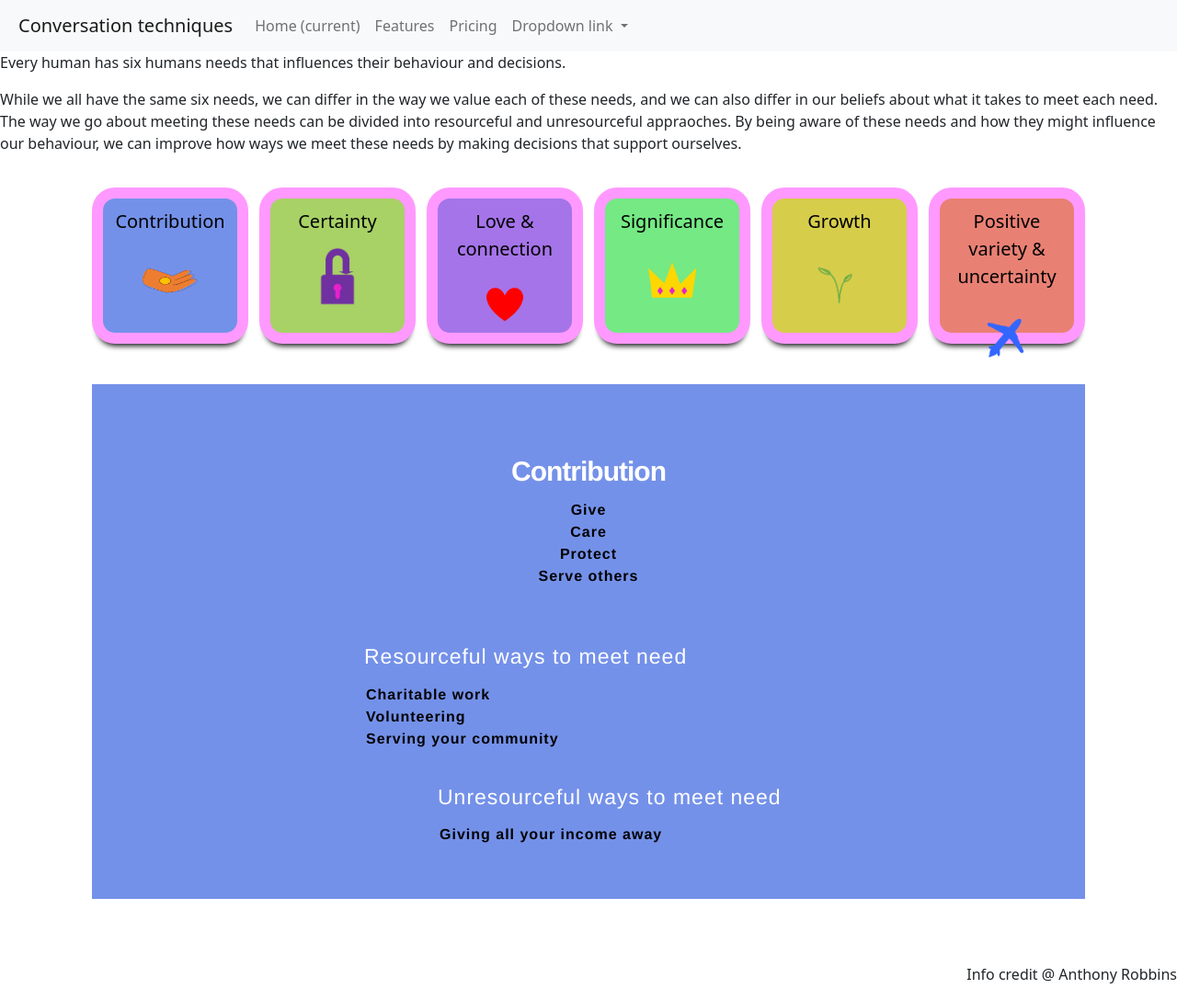
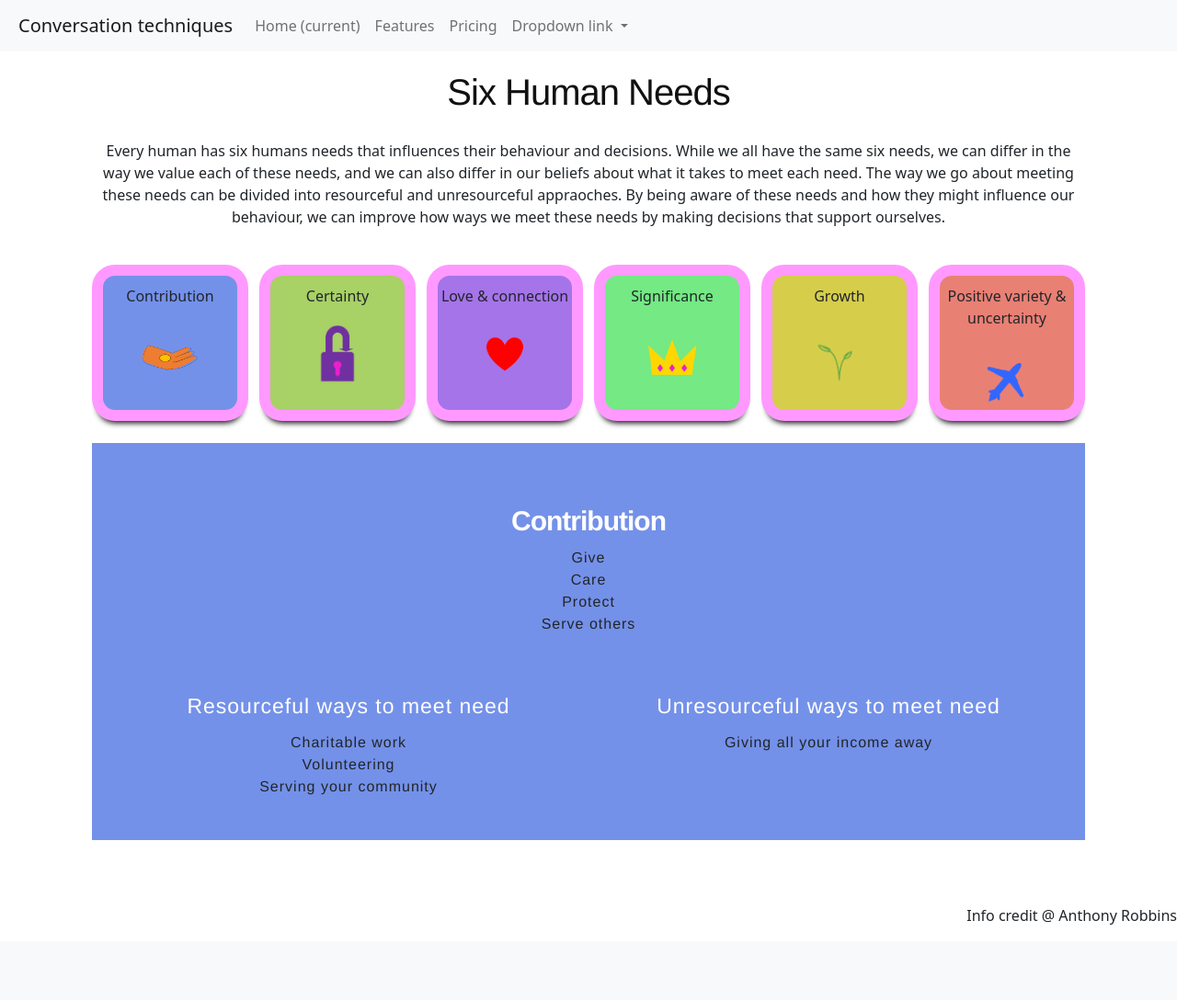
Before and after one commit to sjharw/Conversation-Tools-Website, a Flask app: page /shn in a window 1280 px wide. Shown: the whole page at 92% size. After the commit the page ends 1006 px from the top, so only its background shows below. Run offline with Flask 2, Linux system fonts and the light colour scheme; some libraries are stand-ins or nearby versions.

Commit message:
consitent styling

```diff
--- a/static/base.css
+++ b/static/base.css
@@ -5,9 +5,9 @@
 }
 
 /* --- HEADER --- */
-header{
+header {
     height:200px; /* space for header at top of page */
-   }
+}
 
 /* - Title - */
 h1 {
--- a/static/shn.css
+++ b/static/shn.css
@@ -31,29 +31,7 @@ h2 {
  padding-top: 40px;
 }
 
-
-/* --- IMAGE --- */
-/* Save image with a invisible square shape behind so image is 1 x 1 not 1 x 2 or 2 x 1 etc */
-
-#imagecontainer{
-  padding: 3px;
-  width: 70px;
-  height: 70px;
-  top: 0;
-  margin: 0 auto; /* align horizontally middle */
-}
-
- .img {
-  height: 100%;
-  background-position: center;
-  background-size: cover; /* Resize the background image to cover the entire container */
-  background-repeat: no-repeat;
-}
-
-
-
-/* --- BOXES --- */
-
+/* --- NEED BOXES --- */
 
 /* To evenly distribute boxes horizontally across page */
 .stretch {
@@ -63,7 +41,8 @@ h2 {
     line-height: 0;
 }
 
-.box{
+.need-box {
+  text-align: center;
   border: 12px solid #ff99ff;
   border-radius: 25px;
   -webkit-box-shadow: 0 8px 6px -6px black;
@@ -84,13 +63,64 @@ h2 {
   transition: top ease 0.5s;
 }
 
-
-/* Box moves downwards on hover */
-.box:hover {
+/* Need box moves downwards on hover */
+.need-box:hover {
   top: -10px;
 }
 
+/*Need box text */
+.need-box p {
+  margin-top: 10px;
+}
 
+/* Need box colours */
+#VaContent{
+  background-color: #e98074;
+}
+
+#CoContent {
+  background-color: #7491e9;
+}
+
+#CeContent {
+  background-color: #a8d166;
+}
+
+#LoContent {
+  background-color: #a574e9;
+}
+
+#SiContent {
+  background-color: #74e984;
+}
+
+#GoContent{
+  background-color: #d6cd4b;
+}
+
+#VaContent{
+  background-color: #e98074;
+}
+
+
+
+/* --- IMAGE --- */
+.imagecontainer{
+  padding: 3px;
+  width: 70px;
+  height: 70px;
+  top: 0;
+  margin: 0 auto; /* align horizontally middle */
+}
+
+ .img {
+  height: 100%;
+  background-position: center;
+  background-size: cover; /* Resize the background image to cover the entire container */
+  background-repeat: no-repeat;
+}
+
+/* Image colours */
 #love{
   background-color: #a574e9;
 }
@@ -178,94 +208,22 @@ h2 {
   transition: background-image 0.2s ease-in-out;
 }
 
-
-.box p {
-  text-align: center;
-  color: black;
-  font-size: 20px;
-  margin: 10px;
-  padding: 0px;
+.tabcontent {
+  text-align:center;
+  padding: 30px;
+  font-family: 'Helvetica Neue', sans-serif;
+  letter-spacing: 1px;
 }
 
-/* --- Content under boxes --- */
-
-/* http://jsfiddle.net/bvgn46hu/1 */
-
-#content{
-  padding: 0px;
-  margin-top: 20px;
-}
-
-.tabcontent {
-    text-align:center;
-    padding: 30px;
-    font-family: 'Helvetica Neue', sans-serif;
-    letter-spacing: 1px;
-}
-
-.tabcontent > div {
-    width: 40%;
-    display: inline-block;
-    vertical-align: top;
-    text-align:center;
-    margin: 10px;
-    padding: 0px;
-}
-
-#left {
-  margin-right: 90px;
-}
-
-#right{
-  margin-left: 90px;
-}
-
-
-.tabcontent > div > h2 {
+.tabcontent > h2 {
   font-size: 30px;
   text-align: center;
   color: white;
   padding-bottom: 5px;
 }
 
-.tabcontent > div > h3 {
+.tabcontent > div > div > h3 {
   font-size: 23px;
   color: white;
-  text-align:left;
   padding-bottom: 5px;
 }
-
-.tabcontent > div > p {
-    text-align:left;
-    padding: 2px;
-    font-weight: bold;
-    color: black;
-}
-
-#VaContent{
-  background-color: #e98074;
-}
-
-#CoContent {
-  background-color: #7491e9;
-}
-
-#CeContent {
-  background-color: #a8d166;
-}
-
-#LoContent {
-  background-color: #a574e9;
-}
-
-#SiContent {
-  background-color: #74e984;
-}
-
-#GoContent{
-  background-color: #d6cd4b;
-}
-
-#VaContent{
-  background-color: #e98074;
-}
--- a/templates/sixhumanneeds.html
+++ b/templates/sixhumanneeds.html
@@ -1,61 +1,61 @@
-{% extends 'base.html' %}
-
-{% block header %}
+{% extends 'base.html' %} {% block header %}
 <link rel="stylesheet" type="text/css" href="{{url_for('static', filename='shn.css')}}" />
-{% endblock header %}
-
-{% block content %}
-<!-- INTRO -->
-<p id="undertitle">
-    Every human has six humans needs that influences their behaviour and decisions.
-</p>
-<p id="undertitledescription">
-    While we all have the same six needs, we can differ in the way we value each of these needs, and we can also differ in our beliefs about what it takes to meet each need. The way we go about meeting these needs can be divided into
-    resourceful and unresourceful appraoches. By being aware of these needs and how they might influence our behaviour, we can improve how ways we meet these needs by making decisions that support ourselves.
-</p>
+{% endblock header %} {% block content %}
+<!-- Page title -->
+<div class="header">
+    <h1>Six Human Needs</h1>
+</div>
 
 <!--- MAIN CONTENT -->
 <div id="maincontainer">
+    <!-- Intro -->
+    <p style="text-align: center;">
+        Every human has six humans needs that influences their behaviour and decisions. While we all have the same six needs, we can differ in the way we value each of these needs, and we can also differ in our beliefs about what it takes
+        to meet each need. The way we go about meeting these needs can be divided into resourceful and unresourceful appraoches. By being aware of these needs and how they might influence our behaviour, we can improve how ways we meet these
+        needs by making decisions that support ourselves.
+    </p>
+    <br />
+
     <!--- HUMAN NEED ICONS -->
     <div class="container">
-        <div class="box" id="contribution" onclick="openNeed('CoContent')">
+        <div class="need-box" id="contribution" onclick="openNeed('CoContent')">
             <p>Contribution</p>
-            <div id="imagecontainer">
+            <div class="imagecontainer">
                 <div class="img" id="contribution2"></div>
             </div>
         </div>
 
-        <div class="box" id="certain" onclick="openNeed('CeContent')">
+        <div class="need-box" id="certain" onclick="openNeed('CeContent')">
             <p>Certainty</p>
-            <div id="imagecontainer">
+            <div class="imagecontainer">
                 <div class="img" id="certain2"></div>
             </div>
         </div>
 
-        <div class="box" id="love" onclick="openNeed('LoContent')">
+        <div class="need-box" id="love" onclick="openNeed('LoContent')">
             <p>Love & connection</p>
-            <div id="imagecontainer">
+            <div class="imagecontainer">
                 <div class="img" id="love2"></div>
             </div>
         </div>
 
-        <div class="box" id="significance" onclick="openNeed('SiContent')">
+        <div class="need-box" id="significance" onclick="openNeed('SiContent')">
             <p>Significance</p>
-            <div id="imagecontainer">
+            <div class="imagecontainer">
                 <div class="img" id="significance2"></div>
             </div>
         </div>
 
-        <div class="box" id="growth" onclick="openNeed('GoContent')">
+        <div class="need-box" id="growth" onclick="openNeed('GoContent')">
             <p>Growth</p>
-            <div id="imagecontainer">
+            <div class="imagecontainer">
                 <div class="img" id="growth2"></div>
             </div>
         </div>
 
-        <div class="box" id="variety" onclick="openNeed('VaContent')">
+        <div class="need-box" id="variety" onclick="openNeed('VaContent')">
             <p>Positive variety & uncertainty</p>
-            <div id="imagecontainer">
+            <div class="imagecontainer">
                 <div class="img" id="variety2"></div>
             </div>
         </div>
@@ -69,19 +69,18 @@
         <!-- start of content that comes under boxes-->
 
         <div class="tabcontent" id="CoContent">
-            <div>
             <h2>Contribution</h2>
-                <p style="text-align: center;">
+            <p>
                 Give
                 <br />
                 Care <br />
                 Protect <br />
                 Serve others
             </p>
-            </div>
             <br />
             <br />
-            <div id="left">
+            <div class="row">
+                <div class="col">
                     <h3>Resourceful ways to meet need</h3>
                     <p>
                         Charitable work <br />
@@ -89,18 +88,18 @@
                         Serving your community
                     </p>
                 </div>
-            <div id="right">
+                <div class="col">
                     <h3>Unresourceful ways to meet need</h3>
                     <p>
                         Giving all your income away
                     </p>
                 </div>
             </div>
+        </div>
 
         <div class="tabcontent" id="CeContent">
-            <div>
             <h2>Certainty</h2>
-                <p style="text-align: center;">
+            <p>
                 Order <br />
                 Safety <br />
                 Control <br />
@@ -111,10 +110,10 @@
                 Consistency <br />
                 Predictability
             </p>
-            </div>
             <br />
             <br />
-            <div id="left">
+            <div class="row">
+                <div class="col">
                     <h3>Resourceful ways to meet need</h3>
                     <p>
                         Exercising <br />
@@ -122,7 +121,7 @@
                         Self-certainty- trusting yourself means you require less certainty from your environment (i.e. approval from friends), and you build confidence and self-worth in the process
                     </p>
                 </div>
-            <div id="right">
+                <div class="col">
                     <h3>Unresourceful ways to meet need</h3>
                     <p>
                         Getting angry <br />
@@ -134,11 +133,11 @@
                     </p>
                 </div>
             </div>
+        </div>
 
         <div class="tabcontent" id="LoContent">
-            <div>
             <h2>Love & connection</h2>
-                <p style="text-align: center;">
+            <p>
                 Change <br />
                 Loved <br />
                 Unified <br />
@@ -146,10 +145,10 @@
                 Family and friends <br />
                 Approval and attachment
             </p>
-            </div>
             <br />
             <br />
-            <div id="left">
+            <div class="row">
+                <div class="col">
                     <h3>Resourceful ways to meet need</h3>
                     <p>
                         Buying a dog <br />
@@ -159,7 +158,7 @@
                         Surrounding yourself with loving healthy relationships
                     </p>
                 </div>
-            <div id="right">
+                <div class="col">
                     <h3>Unresourceful ways to meet need</h3>
                     <p>
                         Pleasing everyone <br />
@@ -169,11 +168,11 @@
                     </p>
                 </div>
             </div>
+        </div>
 
         <div class="tabcontent" id="SiContent">
-            <div>
             <h2>Significance</h2>
-                <p style="text-align: center;">
+            <p>
                 Pride <br />
                 Special <br />
                 Needed <br />
@@ -184,10 +183,10 @@
                 Worthy of love <br />
                 Sense of importance
             </p>
-            </div>
             <br />
             <br />
-            <div id="left">
+            <div class="row">
+                <div class="col">
                     <h3>Resourceful ways to meet need</h3>
                     <p>
                         Self-leadership <br />
@@ -196,7 +195,7 @@
                         Speaking up
                     </p>
                 </div>
-            <div id="right">
+                <div class="col">
                     <h3>Unresourceful ways to meet need</h3>
                     <p>
                         Putting other people down <br />
@@ -208,20 +207,20 @@
                     </p>
                 </div>
             </div>
+        </div>
 
         <div class="tabcontent" id="GoContent">
-            <div>
             <h2>Growth</h2>
-                <p style="text-align: center;">
+            <p>
                 Learn <br />
                 Change <br />
                 Improve <br />
                 Development
             </p>
-            </div>
             <br />
             <br />
-            <div id="left">
+            <div class="row">
+                <div class="col">
                     <h3>Resourceful ways to meet need</h3>
                     <p>
                         Personal development <br />
@@ -229,14 +228,14 @@
                         Contributing to self and others
                     </p>
                 </div>
-            <div id="right">
+                <div class="col">
                     <h3>Unresourceful ways to meet need</h3>
                     <p></p>
                 </div>
             </div>
+        </div>
 
         <div class="tabcontent" id="VaContent">
-            <div>
             <h2>Positive variety & uncertainty</h2>
             <p style="text-align: center;">
                 Change <br />
@@ -246,10 +245,10 @@
                 Difference <br />
                 Adventure
             </p>
-            </div>
             <br />
             <br />
-            <div id="left">
+            <div class="row">
+                <div class="col">
                     <h3>Resourceful ways to meet need</h3>
                     <p>
                         Learning something new <br />
@@ -259,7 +258,7 @@
                         Taking on a new project
                     </p>
                 </div>
-            <div id="right">
+                <div class="col">
                     <h3>Unresourceful ways to meet need</h3>
                     <p>
                         Doing drugs <br />
@@ -270,15 +269,14 @@
                 </div>
             </div>
         </div>
+    </div>
     <!-- End of content container -->
 </div>
 <!-- end of main container -->
 
 <p style="text-align: right;">Info credit @ Anthony Robbins</p>
 
-{% endblock content %}
-
-{% block javascript %}
+{% endblock content %} {% block javascript %}
 <!-- jQuery-->
 <script src="https://code.jquery.com/jquery-latest.min.js"></script>
 
```
Also changed, not shown: templates/hiddenagendas.html (+8 -3 lines), templates/safeenvironment.html (+5 -6 lines), templates/sharedpool.html (+7 -2 lines). Lines whose indentation alone changed are shown as unchanged.
